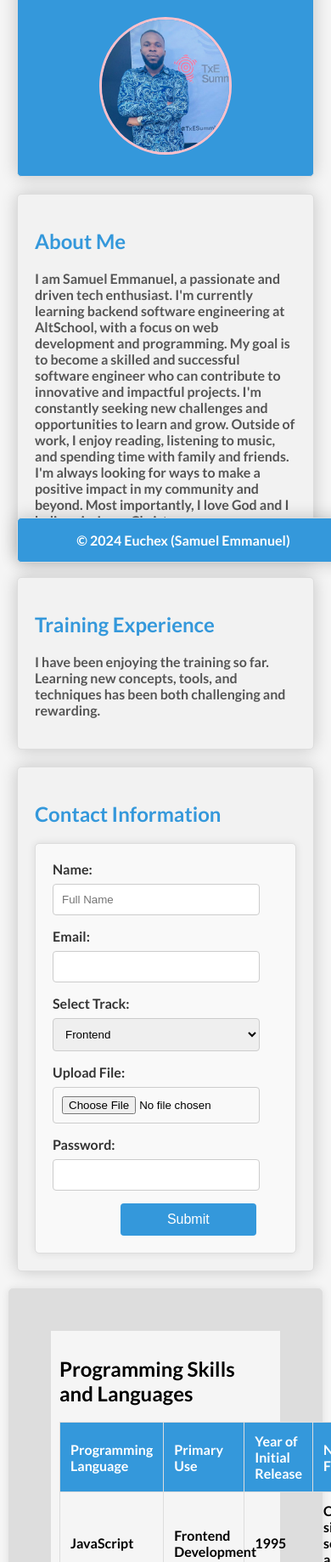
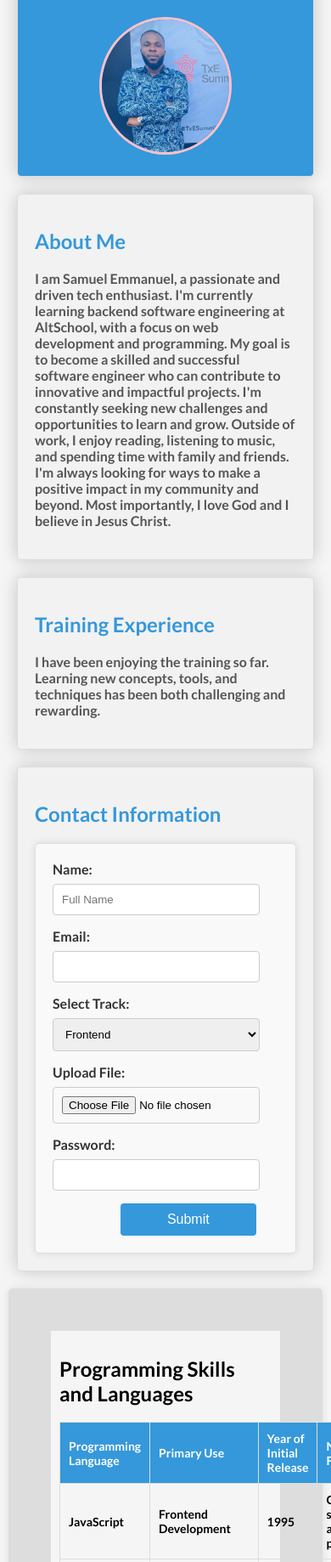
Before and after one commit to Euchex/ALT--TASK3, a plain HTML site: page index.html in a window 390 px wide. Shown: the part 162-2000 px from the top of the page at 85% size. Drawn offline with Linux system fonts and the light colour scheme.

Commit message:
MediaQuerry second Update on css stylying

```diff
--- a/styles.css
+++ b/styles.css
@@ -180,18 +180,21 @@ footer {
         max-width: 100%;
     }
 
-    table{
-        max-width: 70px;
+    table {
+        width: 100%;
+        margin-top: 10px;
+        overflow-x: auto;
     }
+
     table, th, td {
-        max-width: 70px;
+        font-size: 14px;
     }
 
     th, td {
-        max-width: 70px;
+        padding: 10px;
     }
 
-    th {
-        max-width: 100px;
+    footer{
+        position: relative;
     }
 }
```
